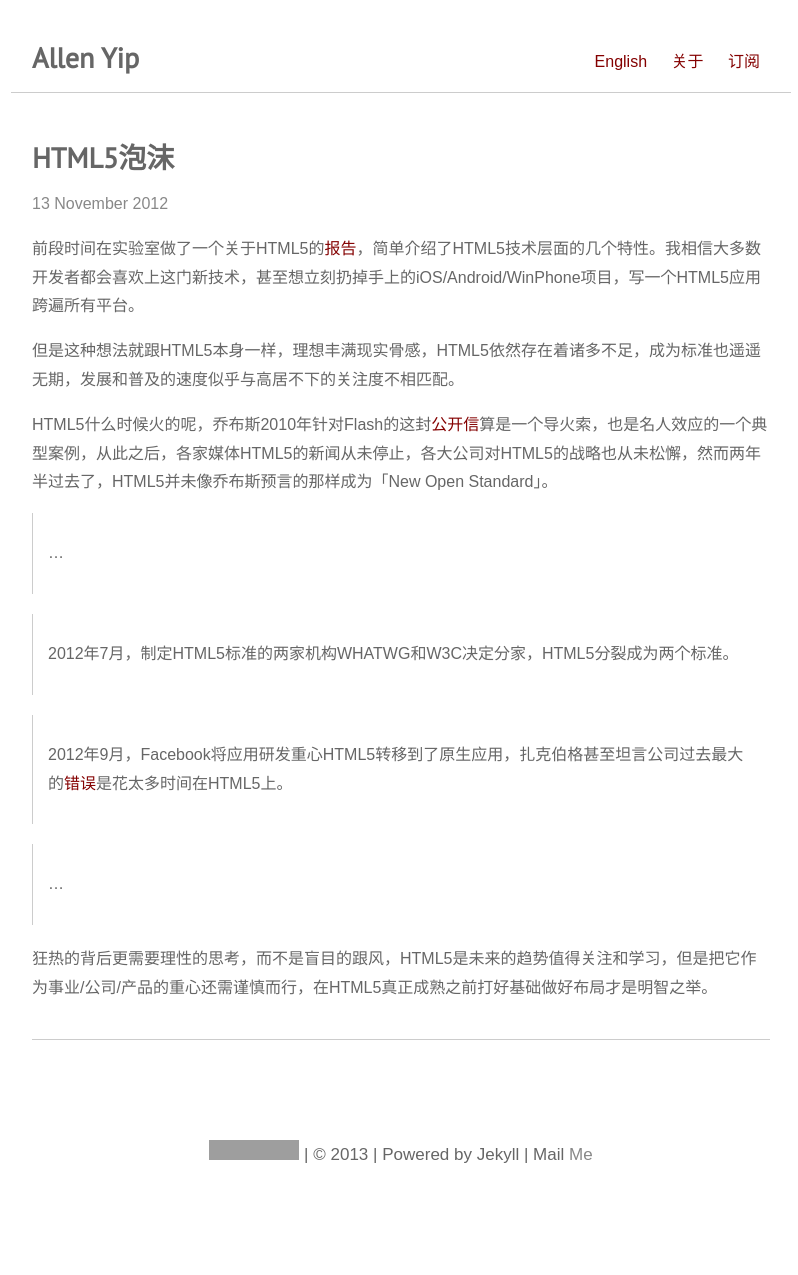
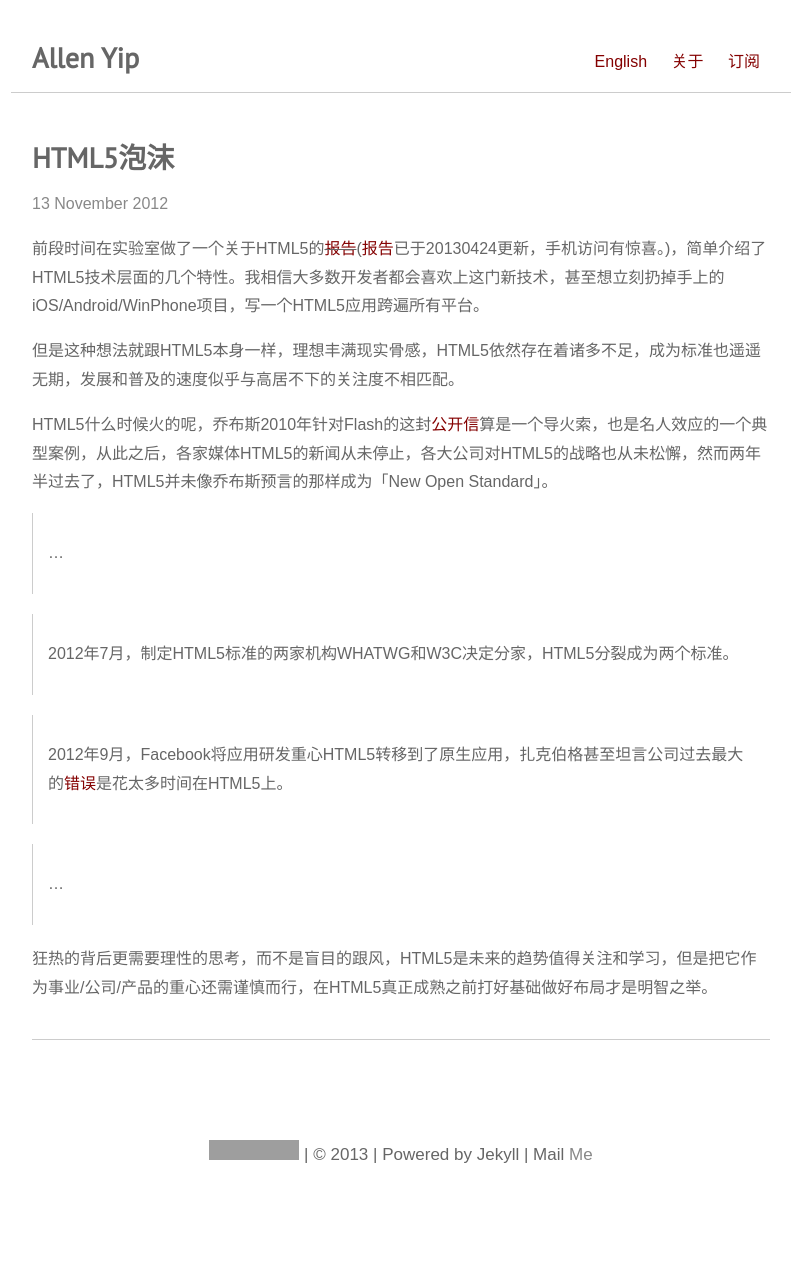
Before and after one commit to allenyip/allenyip.github.com, a Jekyll site: the page built from _posts/2012-11-13-html5-bubble.md, in a window 1280 px wide. Shown: the whole page, without its empty margins (239-1037 px from the left). Built offline with Jekyll 4.4.1, drawn with Linux system fonts in a browser that asks for light colours; some web fonts are replaced; Markdown is read by kramdown in place of the engine named in the settings; grey boxes are pictures that could not be loaded.

Commit message:
new post

```diff
--- a/_posts/2012-11-13-html5-bubble.md
+++ b/_posts/2012-11-13-html5-bubble.md
@@ -5,7 +5,7 @@ title: HTML5泡沫
 layout: post
 
 ---
-前段时间在实验室做了一个关于HTML5的[报告][1]，简单介绍了HTML5技术层面的几个特性。我相信大多数开发者都会喜欢上这门新技术，甚至想立刻扔掉手上的iOS/Android/WinPhone项目，写一个HTML5应用跨遍所有平台。
+前段时间在实验室做了一个关于HTML5的~~[报告][1]~~([报告][4]已于20130424更新，手机访问有惊喜。)，简单介绍了HTML5技术层面的几个特性。我相信大多数开发者都会喜欢上这门新技术，甚至想立刻扔掉手上的iOS/Android/WinPhone项目，写一个HTML5应用跨遍所有平台。
 
 但是这种想法就跟HTML5本身一样，理想丰满现实骨感，HTML5依然存在着诸多不足，成为标准也遥遥无期，发展和普及的速度似乎与高居不下的关注度不相匹配。
 
```
Also changed, not shown: other parts of _posts/2012-11-13-html5-bubble.md (+1 -0 lines).
